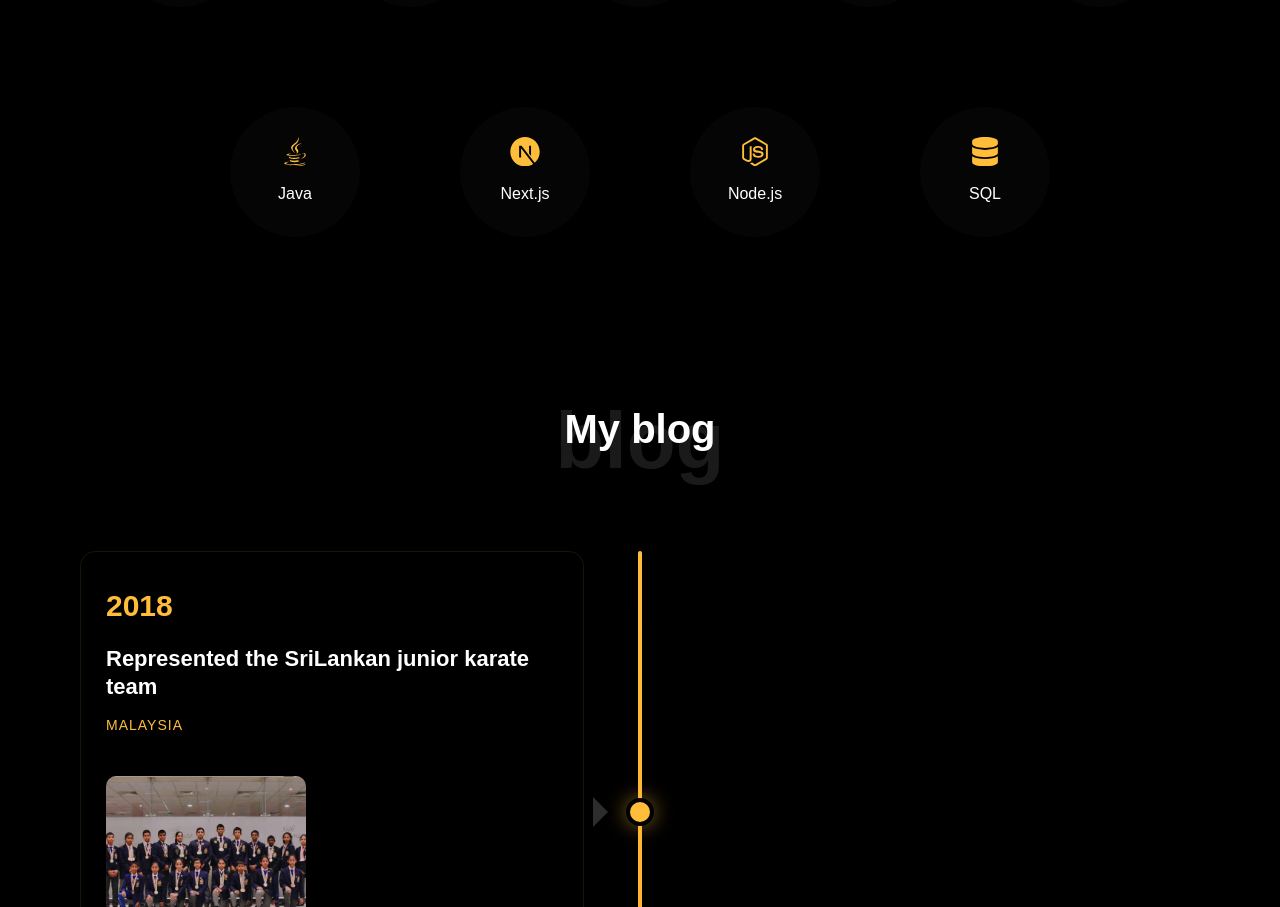
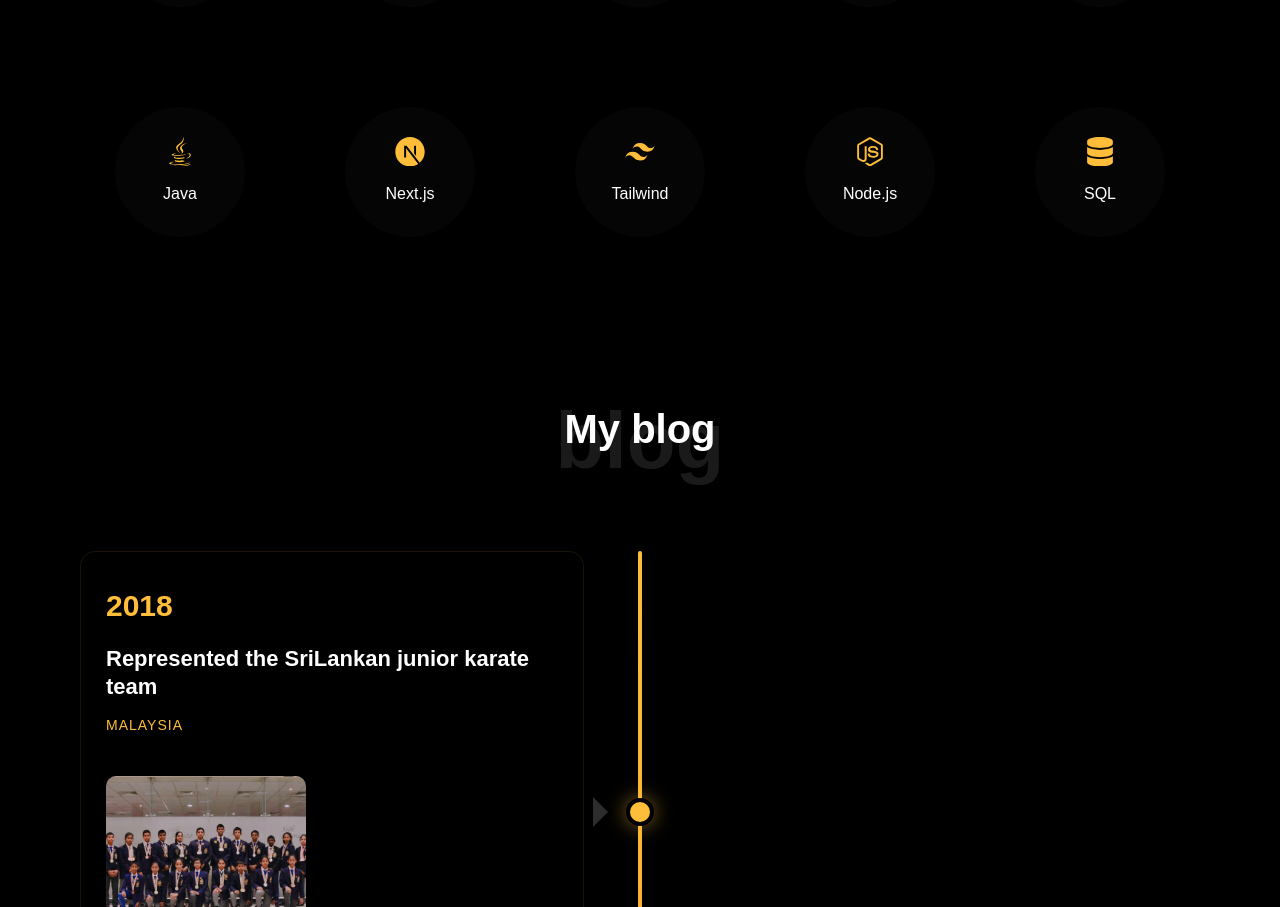
Before and after one commit to dulmini11/DulminiPortfolio, a React (Vite) app: page / in a window 1280 px wide. Shown: the part 3540-4447 px from the top of the page. Built offline with nearby package versions, Linux system fonts and the light colour scheme.

Commit message:
Update cv and skill section

```diff
--- a/src/App.jsx
+++ b/src/App.jsx
@@ -2,9 +2,8 @@
 import './App.css';
 import React, { useState, useEffect, useRef } from 'react';
 import emailjs from "@emailjs/browser";
-import { FaNodeJs, FaHtml5, FaCss3Alt, FaJs, FaReact, FaPython, FaJava, FaDatabase } from 'react-icons/fa';
-import { FaMapSigns, FaPhoneAlt, FaPaperPlane, FaLinkedin } from 'react-icons/fa';
-import { SiNextdotjs } from 'react-icons/si'; // Import Next.js icon from simple-icons
+import { FaNodeJs, FaHtml5, FaCss3Alt, FaJs, FaReact, FaPython, FaJava, FaDatabase, FaMapSigns, FaPhoneAlt, FaPaperPlane, FaLinkedin } from 'react-icons/fa';
+import { SiTailwindcss, SiNextdotjs } from 'react-icons/si'; // Import Tailwind and Next.js icons from 'si'
 import v4 from './assets/v4.mp4';
 import v1 from './assets/v1.mp4';
 import v2 from './assets/v2.mp4';
@@ -100,6 +99,7 @@ const handleSubmit = (e) => {
     { name: 'Python', icon: <FaPython color="#ffbd39" size={50} /> },
     { name: 'Java', icon: <FaJava color="#ffbd39" size={50} /> },
     { name: 'Next.js', icon: <SiNextdotjs color="#ffbd39" size={50} /> },
+    { name: 'Tailwind', icon: <SiTailwindcss color="#ffbd39" size={50} /> },
     { name: 'Node.js', icon: <FaNodeJs color="#ffbd39" size={50} /> },
     { name: 'SQL', icon: <FaDatabase color="#ffbd39" size={50} /> },
 
```
Also changed, not shown: 1 other file (tests, documents, lock files or other folders).
